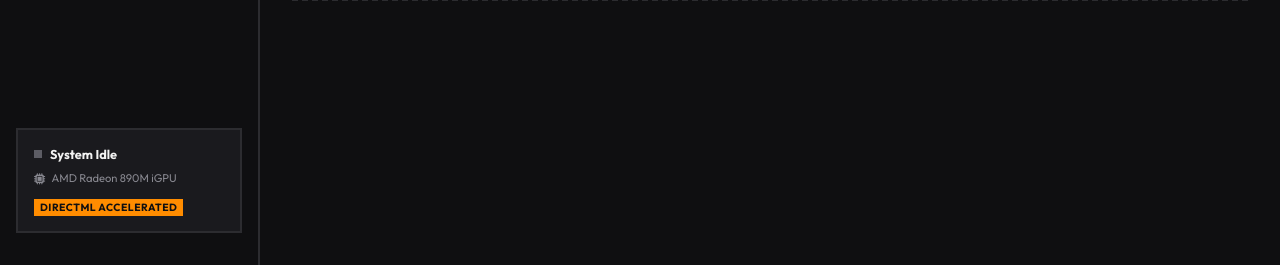
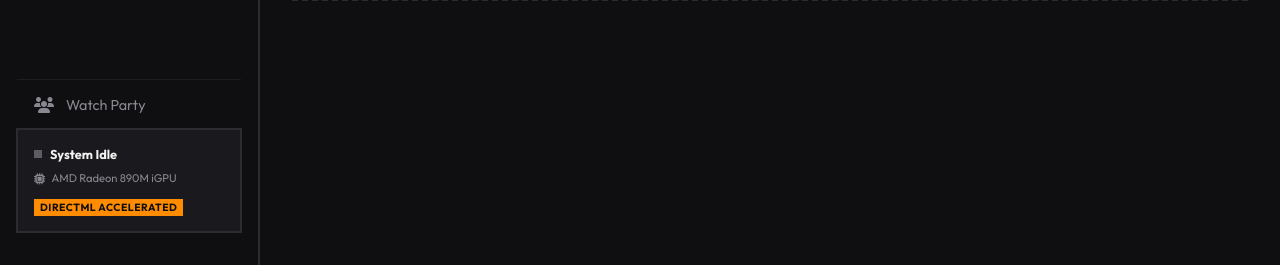
Before and after one commit to Kitchenwasher/AI-Video-Sorter, a Flask app: page / in a window 1280 px wide. Shown: the part 535-800 px from the top of the page. Run offline with Flask 3, Linux system fonts and the light colour scheme; data that the repository does not hold is empty; some libraries are stand-ins or nearby versions.

Commit message:
feat(ui): add global watch party trigger in sidebar navigation

```diff
--- a/templates/index.html
+++ b/templates/index.html
@@ -14,6 +14,30 @@
     <link rel="stylesheet" href="https://cdn.jsdelivr.net/npm/plyr@3.7.8/dist/plyr.css">
     <!-- Custom stylesheet -->
     <link rel="stylesheet" href="{{ url_for('static', filename='css/style.css') }}?v=2.2">
+    <style>
+        .nav-item-special {
+            display: flex;
+            align-items: center;
+            gap: 0.8rem;
+            color: var(--text-dim);
+            text-decoration: none;
+            padding: 0.75rem 1rem;
+            font-weight: 400;
+            font-size: 0.9rem;
+            border: var(--bw) solid transparent;
+            transition: none;
+        }
+        .nav-item-special i {
+            font-size: 1rem;
+            width: 1.2rem;
+            text-align: center;
+        }
+        .nav-item-special:hover {
+            color: var(--accent);
+            border-color: var(--accent);
+            background: rgba(255, 140, 0, 0.05);
+        }
+    </style>
 </head>
 <body>
     <div class="app-container">
@@ -44,6 +68,10 @@
                 <a href="#configuration" class="nav-item" id="btn-nav-config">
                     <i class="fa-solid fa-sliders"></i>
                     <span>Settings</span>
+                </a>
+                <a href="#" class="nav-item-special btn-trigger-watch-party" id="btn-global-watch-party" title="Create Watch Party" style="margin-top: auto; border-top: 1px solid rgba(255,255,255,0.06); padding-top: 1rem;">
+                    <i class="fa-solid fa-users"></i>
+                    <span>Watch Party</span>
                 </a>
             </nav>
 
```
Also changed, not shown: static/js/app.js.
